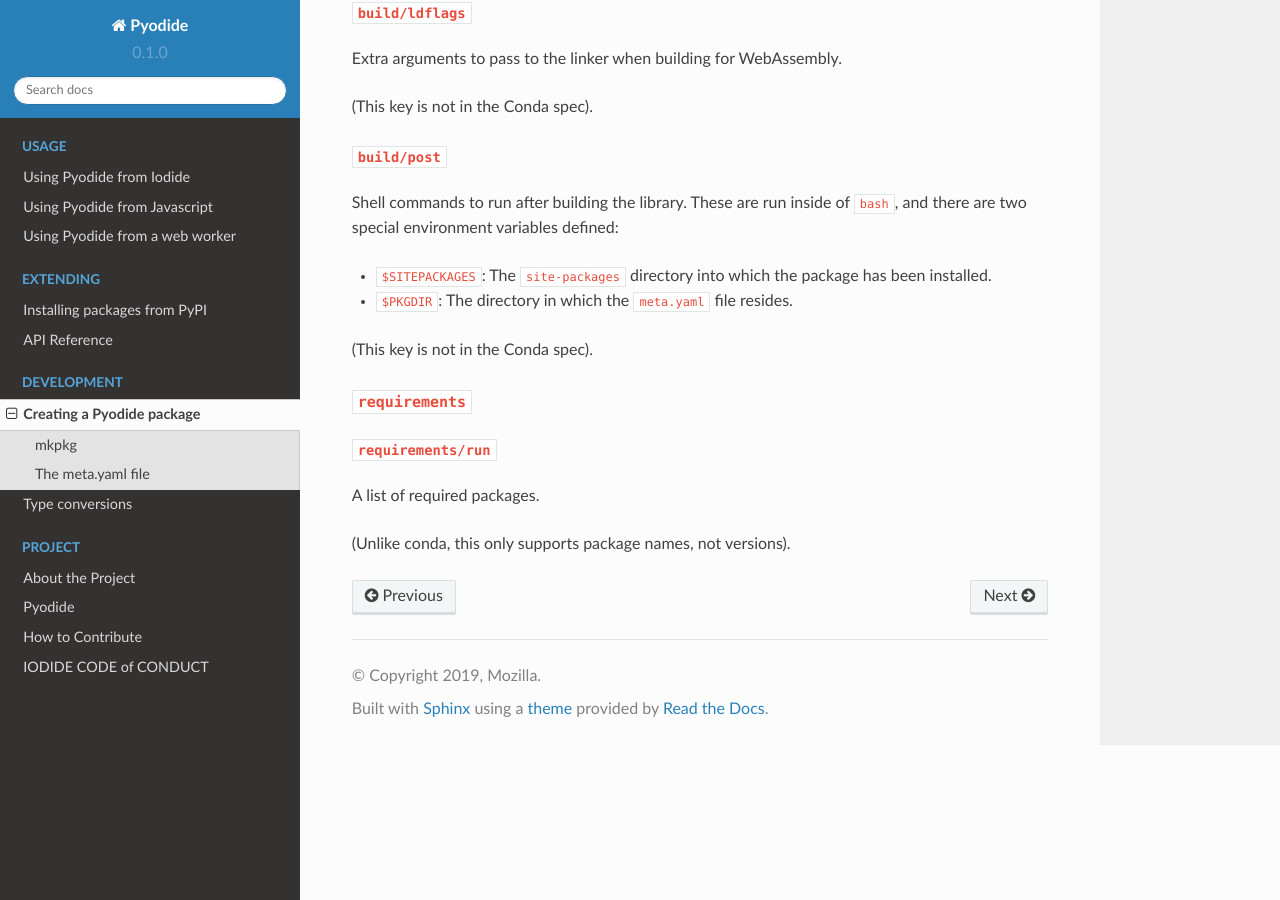
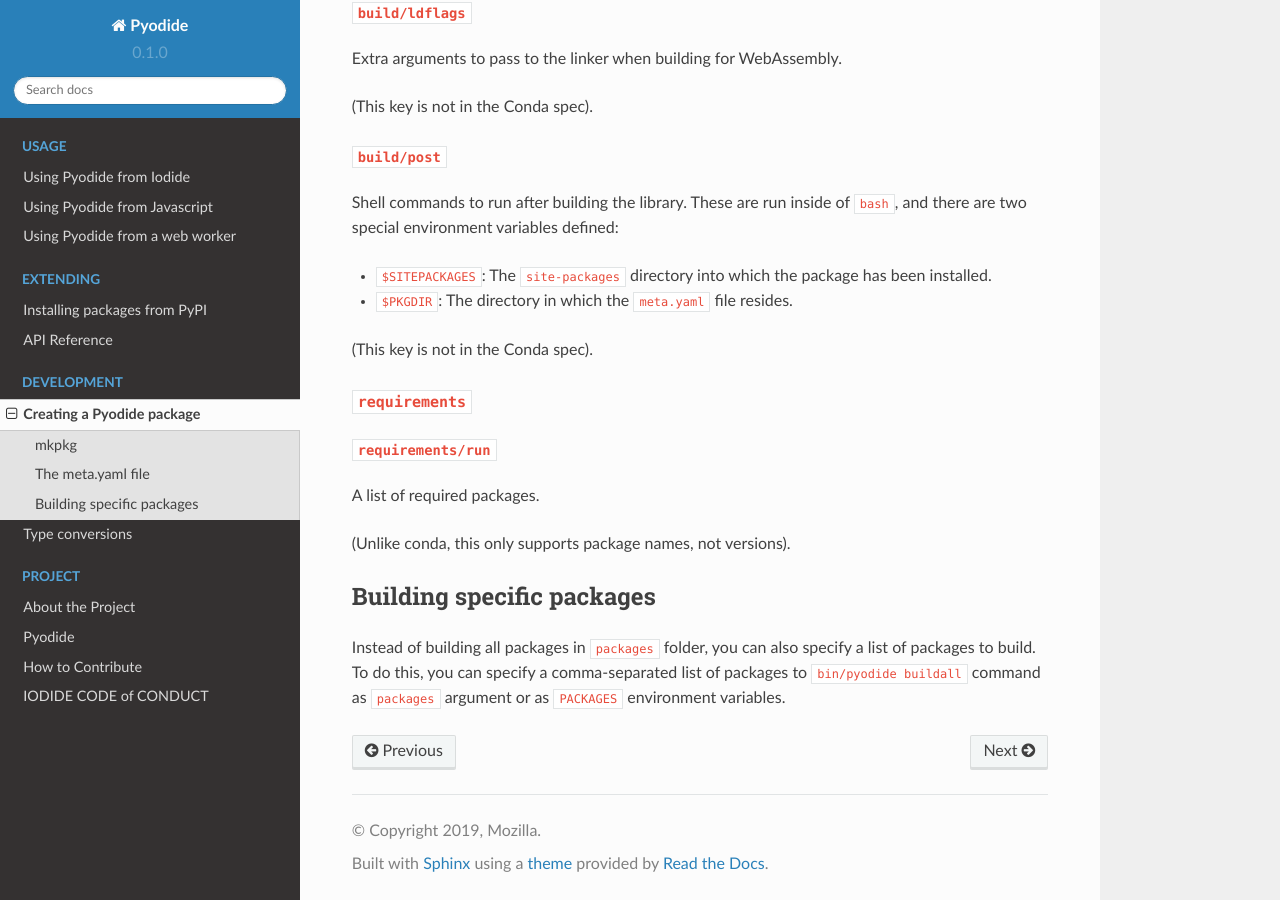
Before and after one commit to pyodide/pyodide, a Sphinx documentation site: the page built from docs/new_packages.md, in a window 1280 px wide and 900 px high, scrolled down 2868 px. Built offline with Sphinx 7.4.7 and the Read the Docs theme 2.0.0, drawn with Linux system fonts in a browser that asks for light colours; the version number is read from the project's files by our own code.

Commit message:
Add documentation for specifying packages

```diff
--- a/docs/new_packages.md
+++ b/docs/new_packages.md
@@ -148,3 +148,9 @@ Shell commands to run after building the library. These are run inside of
 A list of required packages.
 
 (Unlike conda, this only supports package names, not versions).
+
+## Building specific packages
+
+Instead of building all packages in `packages` folder, you can also specify a list of packages
+to build. To do this, you can specify a comma-separated list of packages to `bin/pyodide buildall`
+command as `packages` argument or as `PACKAGES` environment variables.
```
